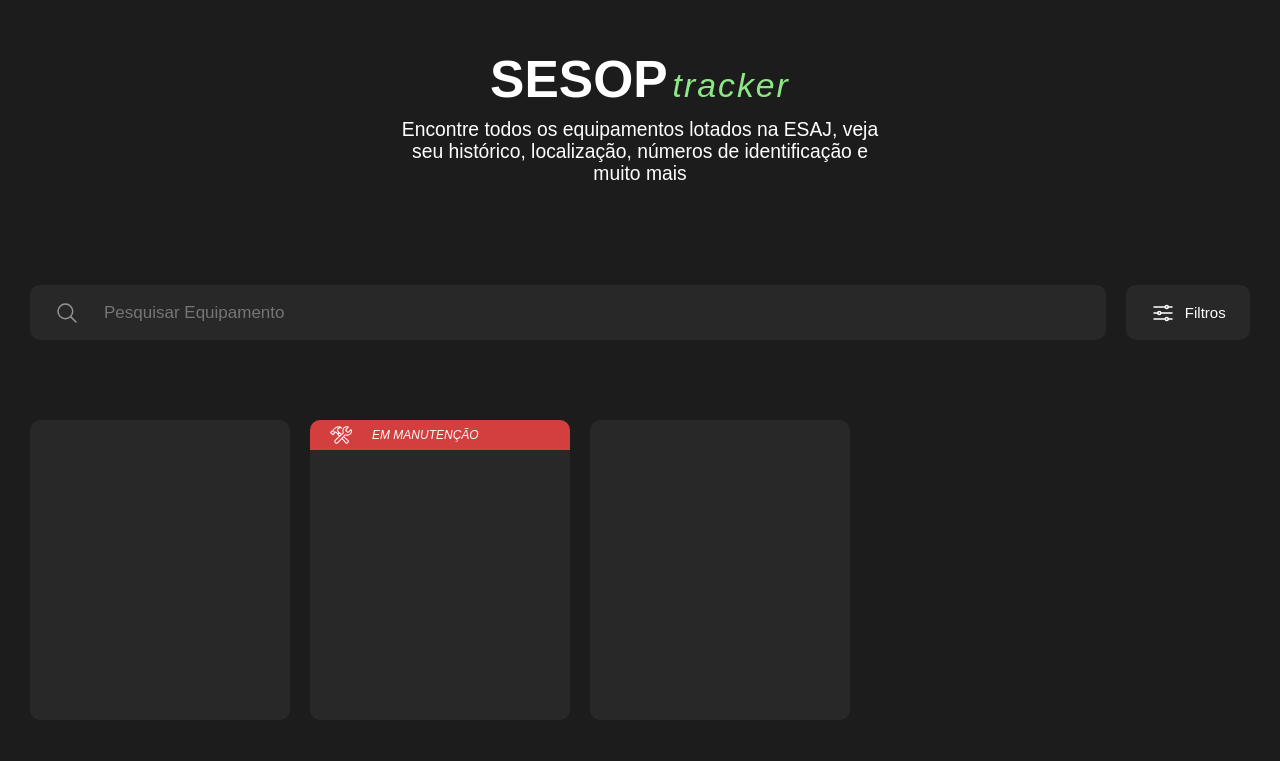
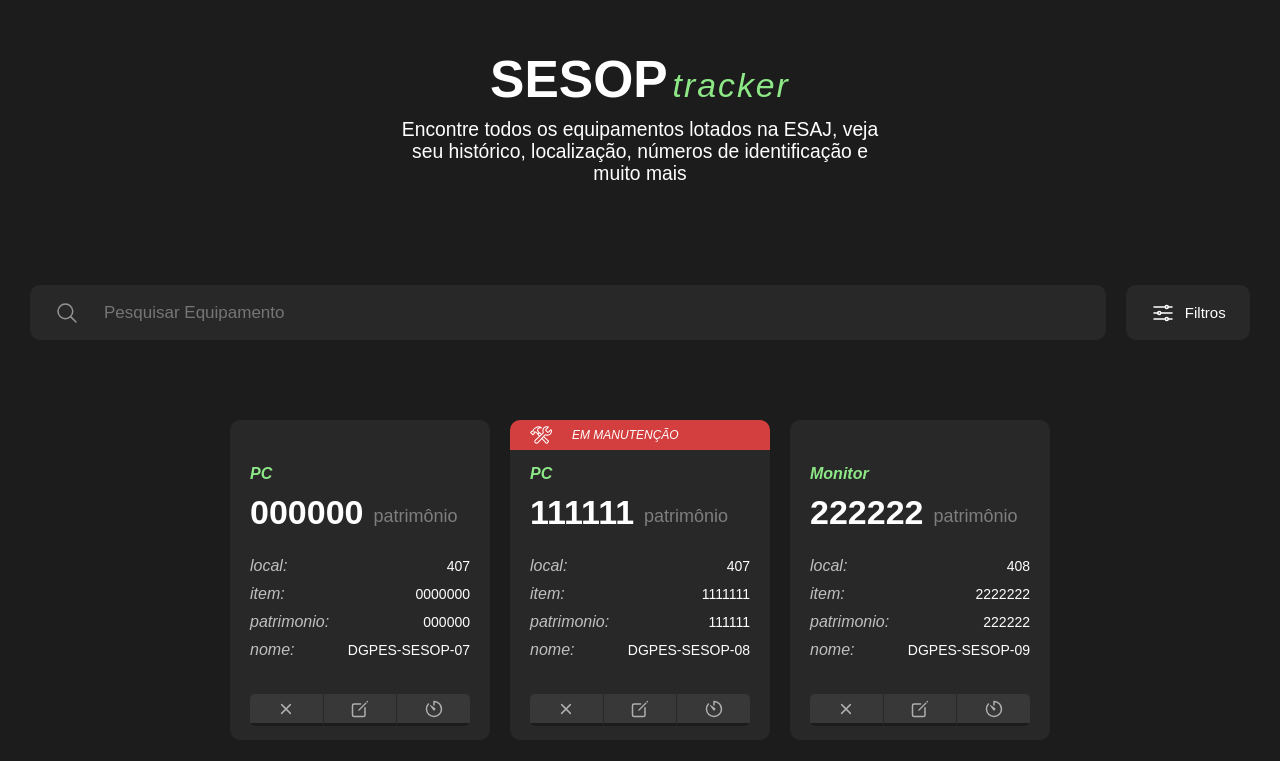
Before and after one commit to lucascsimoes/sesoptracker, a React (Create React App) app: page / in a window 1280 px wide. Shown: the part 151-912 px from the top of the page. Built offline with nearby package versions, Linux system fonts and the light colour scheme; a web font is replaced by a local one.

Commit message:
finish card style

```diff
--- a/src/components/Equipment/Equipment.tsx
+++ b/src/components/Equipment/Equipment.tsx
@@ -16,10 +16,12 @@ interface EquipmentListProps {
         local: string,
         emManutencao: boolean,
         historico: EquipmentHistoricProps[]
-    }
+    },
+
+    openHistoric: Function
 }
 
-export default ({ data }:EquipmentListProps) => {
+export default ({ data, openHistoric }:EquipmentListProps) => {
     return (
         <Styled.Container>
             {data.emManutencao &&
@@ -29,7 +31,8 @@ export default ({ data }:EquipmentListProps) => {
                 </div>
             }
 
-            {/* <h1> { data.tipo } </h1>
+            <p> { data.tipo } </p>
+            <h1> { data.patrimonio } <span> patrimônio </span> </h1>
 
             <Styled.Info>
                 <p> local: </p>
@@ -46,11 +49,19 @@ export default ({ data }:EquipmentListProps) => {
             <Styled.Info>
                 <p> nome: </p>
                 <span> { data.nome } </span>
-            </Styled.Info> */}
+            </Styled.Info>
 
-            <div>
-
-            </div>
+            <Styled.Commands>
+                <div className='historic' onClick={() => openHistoric(data)}>
+                    <svg viewBox="0 0 512 512"><path d="M112.91 128A191.85 191.85 0 0064 254c-1.18 106.35 85.65 193.8 192 194 106.2.2 192-85.83 192-192 0-104.54-83.55-189.61-187.5-192a4.36 4.36 0 00-4.5 4.37V152" fill="none" stroke="currentColor" strokeLinecap="round" strokeLinejoin="round" strokeWidth="38"/><path d="M233.38 278.63l-79-113a8.13 8.13 0 0111.32-11.32l113 79a32.5 32.5 0 01-37.25 53.26 33.21 33.21 0 01-8.07-7.94z"/></svg>
+                </div>
+                <div className='edit'>
+                    <svg viewBox="0 0 512 512"><path d="M384 224v184a40 40 0 01-40 40H104a40 40 0 01-40-40V168a40 40 0 0140-40h167.48" fill="none" stroke="currentColor" strokeLinecap="round" strokeLinejoin="round" strokeWidth="38"/><path d="M459.94 53.25a16.06 16.06 0 00-23.22-.56L424.35 65a8 8 0 000 11.31l11.34 11.32a8 8 0 0011.34 0l12.06-12c6.1-6.09 6.67-16.01.85-22.38zM399.34 90L218.82 270.2a9 9 0 00-2.31 3.93L208.16 299a3.91 3.91 0 004.86 4.86l24.85-8.35a9 9 0 003.93-2.31L422 112.66a9 9 0 000-12.66l-9.95-10a9 9 0 00-12.71 0z"/></svg>
+                </div>
+                <div className='delete'>
+                    <svg viewBox="0 0 512 512"><path fill="none" stroke="currentColor" strokeLinecap="round" strokeLinejoin="round" strokeWidth="38" d="M368 368L144 144M368 144L144 368"/></svg>
+                </div>
+            </Styled.Commands>
         </Styled.Container>
     )
 }
--- a/src/components/Equipment/style.tsx
+++ b/src/components/Equipment/style.tsx
@@ -3,39 +3,11 @@ import styled from "styled-components";
 export const Container = styled.div `
     position: relative;
     width: 260px;
-    min-height: 300px;
+    min-height: 320px;
     background: var(--secondary-background);
     border-radius: 10px;
     overflow: hidden;
-    padding: 45px 20px 20px;
-    cursor: pointer;
-    transition: transform .35s;
-
-    &:hover {
-        transform: translateY(-15px);
-        transition: transform .35s;
-    }
-
-    /* &::after {
-        content: '';
-        position: absolute;
-        top: 0;
-        left: 0;
-        right: 0;
-        margin: 0 auto;
-        width: 100%;
-        height: 100%;
-        opacity: 0;
-        background-color: var(--primary);
-        box-shadow: 0px 0px 30px 5px var(--primary);
-        transition: width .5s, opacity .3s;
-    }
-
-    &:hover::after {
-        opacity: 1;
-        width: 100%;
-        transition: width .5s, opacity .3s;
-    } */
+    padding: 45px 20px 0;
 
     .manutencao {
         position: absolute;
@@ -60,15 +32,26 @@ export const Container = styled.div `
         }
     }
 
-    h1 {
+    & > p {
+        color: var(--primary);
+        font-weight: 700;
+        margin-bottom: 10px;
         font-style: italic;
-        font-size: 28px;
-        letter-spacing: 1px;
-        margin-bottom: 15px;
     }
 
-    & > :nth-last-child(2) {
-        border: none;
+    & > h1 {
+        display: flex;
+        align-items: flex-end;
+        font-size: 34px;
+        margin-bottom: 20px;
+
+        span {
+            font-weight: 400;
+            font-size: 18px;
+            opacity: .4;
+            margin-left: 10px;
+            transform: translateY(-5px);
+        }
     }
 `
 
@@ -76,8 +59,7 @@ export const Info = styled.div `
     display: flex;
     align-items: center;
     justify-content: space-between;
-    padding-block: 8px;
-    border-bottom: 1px solid var(--terciary-background);
+    padding-block: 5px;
 
     p {
         opacity: .7;
@@ -85,6 +67,80 @@ export const Info = styled.div `
     }
 
     span {
-        font-size: 15px;
+        font-size: 14px;
     }
 `
+
+export const Commands = styled.div `
+    display: flex;
+    flex-direction: row-reverse;
+    align-items: center;
+    gap: 1px;
+    margin-top: 30px;
+    border-radius: 5px;
+    overflow: hidden;
+
+    & > * {
+        display: flex;
+        align-items: center;
+        justify-content: center;
+        flex: 1;
+        height: 32px;
+        background: var(--terciary-background);
+        cursor: pointer;
+        transition: background .25s;
+        border-bottom: 3px solid var(--primary-background);
+
+        &:hover {
+            border-bottom: 3px solid transparent;
+            transition: background .25s;
+
+            svg {
+                filter: brightness(30%);
+            }
+        }
+    }
+
+    svg {
+        min-width: 20px;
+        width: 0;
+        fill: white;
+        opacity: .6;
+    }
+
+    .historic:hover {
+        background: var(--primary);
+
+        svg {
+            fill: var(--primary);
+
+            path {
+                color: var(--primary);
+            }
+        }
+    }
+
+    .edit:hover {
+        background: var(--yellow);
+
+        svg {
+            fill: var(--yellow);
+
+            path {
+                color: var(--yellow);
+            }
+        }
+    }
+
+    .delete:hover {
+        background: var(--red);
+
+        svg {
+            fill: var(--red);
+
+            path {
+                color: var(--red);
+            }
+        }
+    }
+`
--- a/src/components/Filter/style.tsx
+++ b/src/components/Filter/style.tsx
@@ -38,6 +38,7 @@ export const FiltersContainer = styled.div<FiltersContainerProps> `
     height: 100%;
     background: transparent;
     transition: background .5s;
+    z-index: 5;
 
     &.entering {
         background: #0000005d;
--- a/src/globalStyle.ts
+++ b/src/globalStyle.ts
@@ -59,9 +59,15 @@ const GlobalStyle = createGlobalStyle `
         --primary-background: #1C1C1C;
         --secondary-background: #282828;
         --terciary-background: #383838;
+
         --primary: #8DE786;
+        --primary-opacity: #8DE78620;
+
+        --yellow: #dfbb47;
+        --yellow-opacity: #dfbb4720;
 
         --red: #d33f3f;
+        --red-opacity: #d33f3f20;
     }
 
     * {
--- a/src/views/Home/Home.tsx
+++ b/src/views/Home/Home.tsx
@@ -22,7 +22,9 @@ interface EquipmentList {
 
 export default () => {
 
-    const [data, setData] = useState<any>(null)
+    const [historicData, setHistoricData] = useState<EquipmentList>();
+
+    const [data, setData] = useState<EquipmentList>()
     useEffect(() => {
         fetch("./data/data.json")
             .then(r => r.json())
@@ -31,8 +33,8 @@ export default () => {
     }, [])
 
     useEffect(() => {
-        console.log(data)
-    }, [data])
+        console.log(historicData)
+    }, [historicData])
 
     // const [search, setSearch] = useState('');
     // useEffect(() => {
@@ -50,14 +52,16 @@ export default () => {
             </Styled.Filters>
 
             <Styled.List>
-                { data == null || data.length == 0 ?
+                { data == null || Array(data).flat().length == 0 ?
                     <>
                     <h2> Não foi encontrado nenhum equipamento </h2>
                     <p> Tente alterar os filtros. Se mesmo assim não conseguir, tente novamente mais tarde </p>
                     </>
                     :
-                    data.map((item:EquipmentList) => (
-                        <Equipment data={item}/>
+                    Array(data).flat().map((item:EquipmentList) => (
+                        <Equipment
+                            data={item}
+                            openHistoric={setHistoricData}/>
                     ))
                 }
             </Styled.List>
--- a/src/views/Home/style.tsx
+++ b/src/views/Home/style.tsx
@@ -38,6 +38,8 @@ export const Filters = styled.div `
 
 export const List = styled.div `
     display: flex;
+    justify-content: center;
+    flex-wrap: wrap;
     gap: 20px;
     margin-top: 80px;
 `
```
Also changed, not shown: src/components/Historic/Historic.tsx (added, +9 -0 lines), src/components/Historic/style.tsx (added, +11 -0 lines), original-09fa6447e09a2adc3809e5d93681170c.png (deleted).
